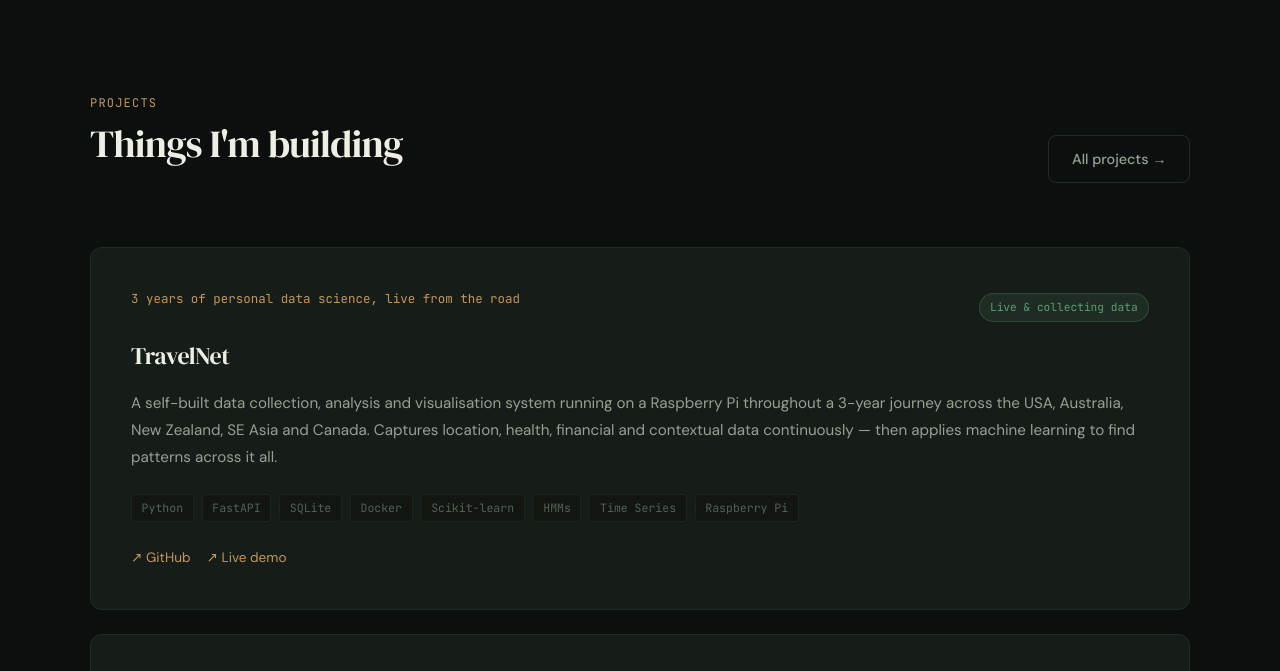
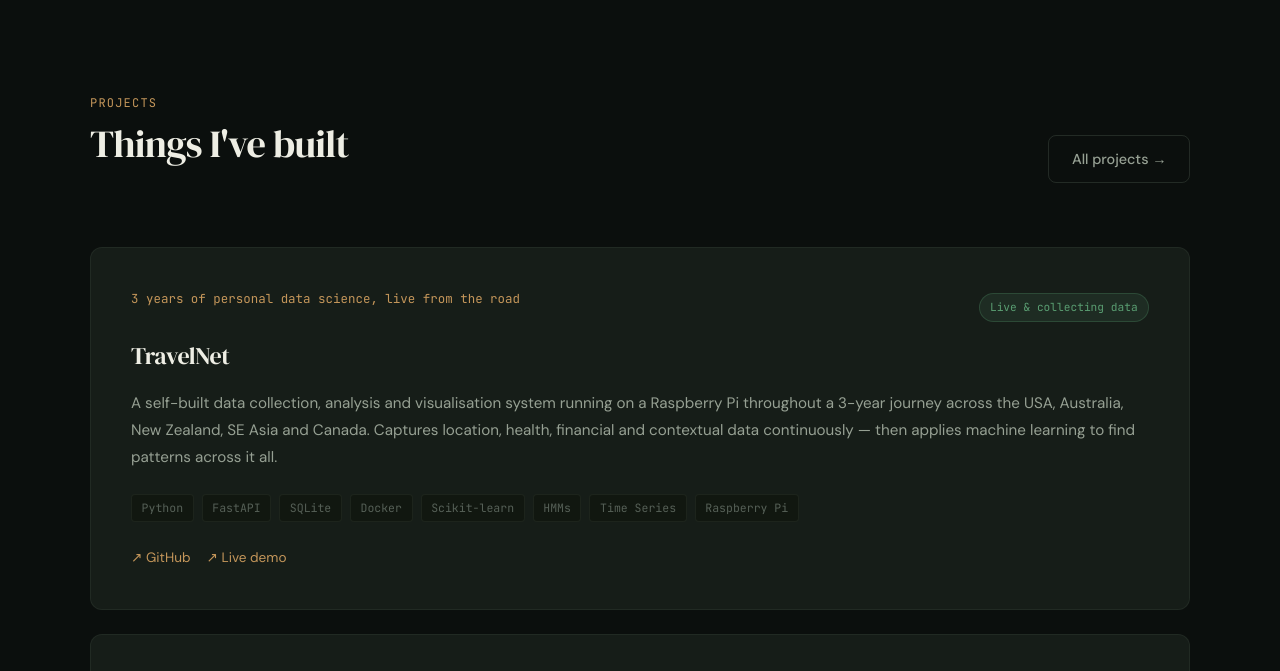
Before and after one commit to danielroberts20/danielroberts20.github.io, a Jekyll site: the page built from index.md, in a window 1280 px wide and 900 px high, scrolled down 761 px, cut to the strip 143-814 px from the top of the window. Built offline with Jekyll 4.4.1, drawn with Linux system fonts in a browser that asks for light colours; nearby versions of some CDN libraries.

Commit message:
Changed featured projects title

```diff
--- a/index.md
+++ b/index.md
@@ -41,7 +41,7 @@
     <div class="home-section-header">
       <div class="home-section-header__text">
         <span class="section-label">Projects</span>
-        <h2 class="section-title">Things I'm building</h2>
+        <h2 class="section-title">Things I've built</h2>
       </div>
       <a href="/projects/" class="btn btn--secondary">All projects →</a>
     </div>
```
